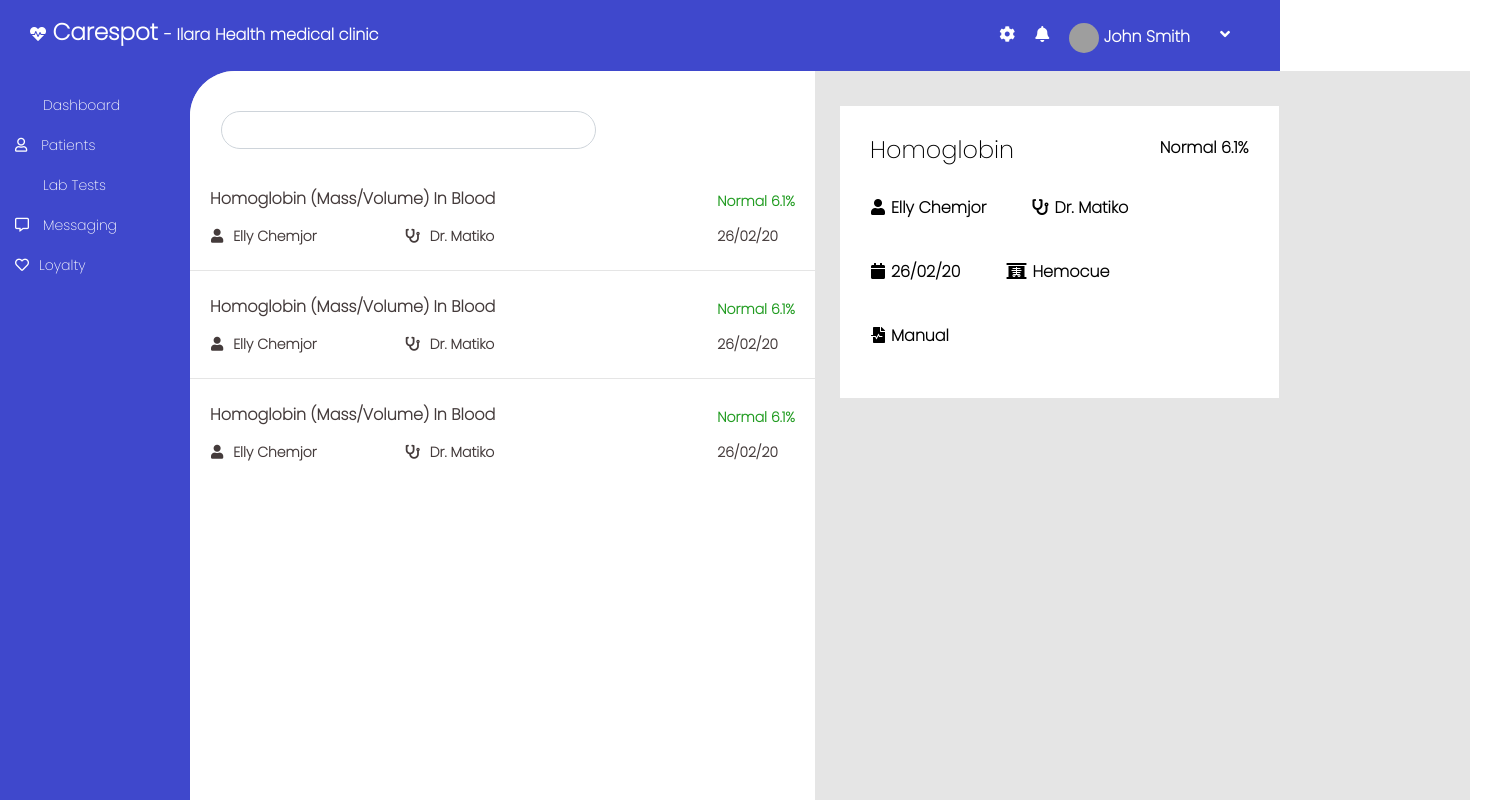
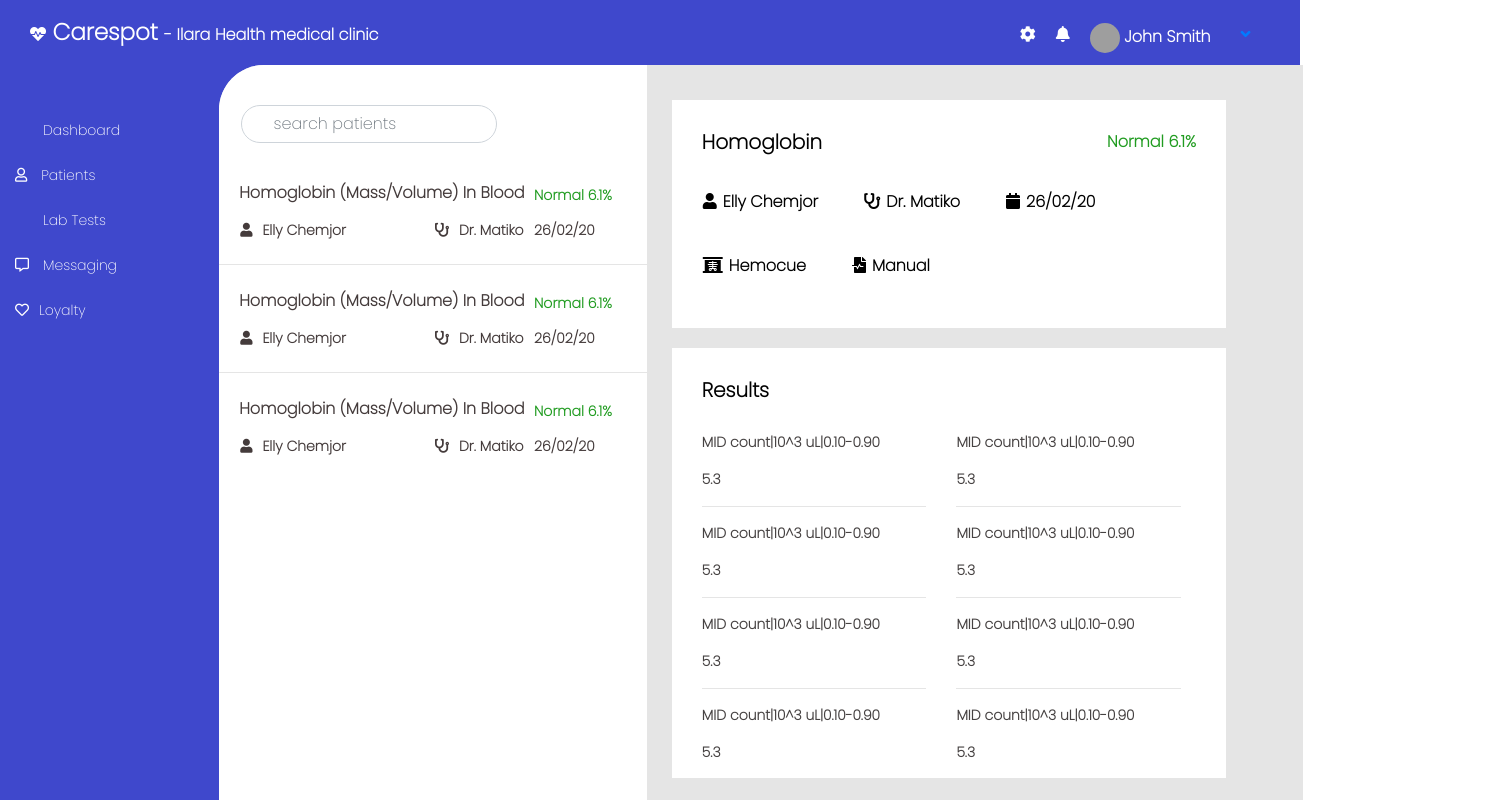
Before and after one commit to Ennyola/carespot, a React (Create React App) app: page /lab in a window 1280 px wide. Shown: the top 800 px of the page, 1485 px wide, since content can reach past the window. Built offline with nearby package versions, Linux system fonts and the light colour scheme; grey boxes are pictures that could not be loaded.

Commit message:
navbar,testlist responsiveness fixed

```diff
--- a/src/components/Body.js
+++ b/src/components/Body.js
@@ -3,20 +3,23 @@ import React, {Component} from 'react'
 
 import TestList from './TestList'
 import SampleDetails from './SampleDetails'
+import Results from './Results'
 
 class Body extends Component{
     render(){
         return(
             <section className = "body-section">
                     <div className = "row">
-                        <div className="col-md-6">
+                        <div className="col-md-5">
                             <TestList/>
                         </div>
-                        <div className="col-md-6">
+                        <div className="col-md-7">
                             <div className = "row">
                                 <SampleDetails/>
                             </div>
-                            <div className="row"></div>
+                            <div className="row">
+                                <Results/>
+                            </div>
                         </div>
                     </div>
             </section>
--- a/src/components/Lab.js
+++ b/src/components/Lab.js
@@ -11,8 +11,14 @@ class Lab extends Component{
         return(
             <div className = "Lab">
                 <Navbar/>
-                <Sidebar/>
-                <Body/>
+
+                    <div className="row">
+                        <div className="col-md-2"><Sidebar/></div>
+                        <div className="col-md-10"><Body/></div>
+                    </div>
+
+
+
             </div>
         )
     }
--- a/src/components/Navbar.js
+++ b/src/components/Navbar.js
@@ -8,22 +8,32 @@ class Navbar extends Component{
         return(
             <nav className = "Navbar">
                 <span className = "brand">
-                    <i class="fas fa-heartbeat"></i>
+                    <i className="fas fa-heartbeat"></i>
                     <span className = "logo"> Carespot </span> - Ilara Health medical clinic
+
                 </span>
+
+
 
 
                 <span className = "nav-config">
                     <ul className = "nav">
-                       <li > <i class="fas fa-cog"></i> </li>
-                       <li> <i class="fas fa-bell"></i> </li>
+                       <li > <i className="fas fa-cog"></i> </li>
+                       <li> <i className="fas fa-bell"></i> </li>
                        <li>
-                         <img src={faker.image.avatar()} alt="avatar"/>
-                         <span className = "username"> John Smith </span>
-                        </li>
-                       <li> <i class="fas fa-angle-down"></i> </li>
+                          <img src={faker.image.avatar()} alt="avatar"/>
+                          <span className = "username"> John Smith </span>
+                       </li>
+                     <a href="" data-toggle = "collapse" data-target = "#links"> <li> <i className="fas fa-angle-down"></i> </li> </a>
                     </ul>
                 </span>
+                <ul className = "collapse" id = "links">
+                    <li> <i className="side-icons fas fa-th"></i>  Dashboard</li>
+                    <li><i className="side-icons fas fa-user"></i> Patients</li>
+                    <li> <i className="side-icons fas fa-vial"></i> Lab Tests</li>
+                    <li><i className="side-icons far fa-comment-alt"></i> Messaging</li>
+                    <li> <i className="side-icons far fa-heart"></i>Loyalty</li>
+                </ul>
 
             </nav>
         )
--- /dev/null
+++ b/src/components/Results.js
@@ -0,0 +1,73 @@
+import React , {Component} from 'react'
+
+class Results extends Component{
+    render(){
+        return(
+            <div className = "test-results">
+                <h5>Results</h5>
+                <div className="row">
+                    <div className="col-sm-6">
+                        <p>MID count|10^3 uL|0.10-0.90</p>
+                        5.3
+                        <hr/>
+                    </div>
+                    <div className="col-sm-6">
+                        <p>MID count|10^3 uL|0.10-0.90</p>
+                            5.3
+                            <hr/>
+                    </div>
+                </div>
+                <div className="row">
+                    <div className="col-sm-6">
+                    <p>MID count|10^3 uL|0.10-0.90</p>
+                        5.3
+                        <hr/>
+                    </div>
+                    <div className="col-sm-6">
+                    <p>MID count|10^3 uL|0.10-0.90</p>
+                        <p>5.3</p>
+                        <hr/>
+                    </div>
+                </div>
+                <div className="row">
+                    <div className="col-sm-6">
+                    <p>MID count|10^3 uL|0.10-0.90</p>
+                        <p>5.3</p>
+                        <hr/>
+                    </div>
+                    <div className="col-sm-6">
+                    <p>MID count|10^3 uL|0.10-0.90</p>
+                        <p>5.3</p>
+                        <hr/>
+                    </div>
+                </div>
+                <div className="row">
+                    <div className="col-sm-6">
+                    <p>MID count|10^3 uL|0.10-0.90</p>
+                        <p>5.3</p>
+                        <hr/>
+                    </div>
+                    <div className="col-sm-6">
+                    <p>MID count|10^3 uL|0.10-0.90</p>
+                        <p>5.3</p>
+                        <hr/>
+                    </div>
+                </div>
+                <div className="row">
+                    <div className="col-sm-6">
+                    <p>MID count|10^3 uL|0.10-0.90</p>
+                        <p>5.3</p>
+                        <hr/>
+                    </div>
+                    <div className="col-sm-6">
+                    <p>MID count|10^3 uL|0.10-0.90</p>
+                        <p>5.3</p>
+                        <hr/>
+                    </div>
+                </div>
+            </div>
+        )
+    }
+}
+
+export default Results
--- a/src/components/SampleDetails.js
+++ b/src/components/SampleDetails.js
@@ -5,8 +5,8 @@ class SampleDetails extends Component{
         return(
             <div className = "sample-details">
                 <div className = "details-header">
-                    <h4>Homoglobin</h4>
-                    <p>Normal 6.1%</p>
+                    <h5>Homoglobin</h5>
+                    <p className = "rate">Normal 6.1%</p>
                 </div>
                 <div className = "details-body">
                     <div>
@@ -14,19 +14,19 @@ class SampleDetails extends Component{
                         Elly Chemjor
                     </div>
                     <div>
-                        <i class="fas fa-stethoscope"></i>
+                        <i className="fas fa-stethoscope"></i>
                         Dr. Matiko
                     </div>
                     <div>
-                        <i class="fas fa-calendar"></i>
+                        <i className="fas fa-calendar"></i>
                         26/02/20
                     </div>
                     <div>
-                        <i class="fas fa-x-ray"></i>
+                        <i className="fas fa-x-ray"></i>
                         Hemocue
                     </div>
                     <div>
-                        <i class="fas fa-file-medical-alt"></i>
+                        <i className="fas fa-file-medical-alt"></i>
                         Manual
                     </div>
 
--- a/src/components/TestList.js
+++ b/src/components/TestList.js
@@ -6,7 +6,7 @@ class TestList extends Component{
             <div className = "test-list">
                 <div className = "input">
 
-                    <input type="text" className = "form-control"/>
+                    <input type="text" className = "form-control" placeholder = "search patients"/>
                 </div>
                 <div className = "list">
                     <div className = "result-list">
@@ -20,7 +20,7 @@ class TestList extends Component{
                                     Elly Chemjor
                                 </div>
                                 <div>
-                                    <i class="fas fa-stethoscope"></i>
+                                    <i className="fas fa-stethoscope"></i>
                                     Dr. Matiko
                                 </div>
                             </div>
@@ -49,7 +49,7 @@ class TestList extends Component{
                                     Elly Chemjor
                                 </div>
                                 <div>
-                                    <i class="fas fa-stethoscope"></i>
+                                    <i className="fas fa-stethoscope"></i>
                                     Dr. Matiko
                                 </div>
                             </div>
@@ -76,7 +76,7 @@ class TestList extends Component{
                                     Elly Chemjor
                                 </div>
                                 <div>
-                                    <i class="fas fa-stethoscope"></i>
+                                    <i className="fas fa-stethoscope"></i>
                                     Dr. Matiko
                                 </div>
                             </div>
--- a/src/index.css
+++ b/src/index.css
@@ -2,7 +2,7 @@ body {
     margin: 0;
     font-family: 'Poppins', sans-serif;
     overflow-x: hidden;
-    width: 100vw;
+    width: 101.6%;
 }
 
 code {
--- a/src/public/css/body.css
+++ b/src/public/css/body.css
@@ -3,13 +3,12 @@
     background-color: #E5E5E5;
     color: black;
     font-weight: 900;
-    bottom: 230px;
-    left: 190px;
     height: 100vh;
+    width: 101.6%;
     border-top-left-radius: 45px;
 }
 
-.body-section .col-md-6:last-child {
+.body-section .col-md-7:last-child {
     padding-top: 35px;
     padding-left: 25px;
 }
@@ -87,12 +86,16 @@
 .sample-details {
     background-color: white;
     padding: 30px;
-    width: 68%;
+    width: 90%;
 }
 
 .details-header {
     display: flex;
     justify-content: space-between
+}
+
+.details-header h5 {
+    font-weight: 900;
 }
 
 .details-body {
@@ -114,3 +117,32 @@
 .details-body .fas {
     margin: 0px 6px;
 }
+
+.test-results {
+    background-color: white;
+    margin-top: 20px;
+    padding: 30px;
+    width: 90%;
+    height: 430px;
+    overflow: auto;
+    color: rgb(70, 66, 66);
+    font-size: 14px;
+}
+
+.test-results h5 {
+    color: black;
+    font-weight: 900;
+    margin-bottom: 30px;
+}
+
+.test-results .col-sm-6:hover {
+    color: white;
+    cursor: pointer;
+    background-color: rgb(10, 148, 194);
+}
+
+@media (max-width:767px) {
+    .test-list {
+        border-top-left-radius: 0px;
+    }
+}
--- a/src/public/css/lab.css
+++ b/src/public/css/lab.css
@@ -1,6 +1,21 @@
 .Lab {
     background-color: #3f48cc;
     margin: 0;
-    height: 1000px;
+    height: 100vh;
     color: white;
 }
+
+
+/* .Lab .lab-flex-container {
+    display: flex;
+    justify-content: space-between;
+} */
+
+.Lab .row {
+    margin-right: 0;
+}
+
+
+/* .lab-flex1 {
+    border: 3px solid red;
+} */
--- a/src/public/css/sidebar.css
+++ b/src/public/css/sidebar.css
@@ -1,6 +1,6 @@
 .Sidebar ul {
     display: table;
-    margin-top: 20px;
+    margin-top: 40px;
 }
 
 .Sidebar li {
@@ -10,8 +10,9 @@
     font-size: 14px;
     right: 40px;
     padding-left: 25px;
-    margin-top: 10px;
+    margin-top: 15px;
     height: 30px;
+    width: 120%;
 }
 
 .side-icons {
@@ -26,3 +27,9 @@
     font-weight: 600;
     color: lightblue;
 }
+
+@media (max-width:767px) {
+    .Sidebar ul {
+        display: none;
+    }
+}
```
